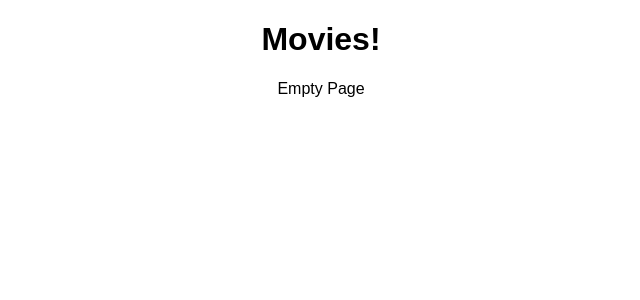
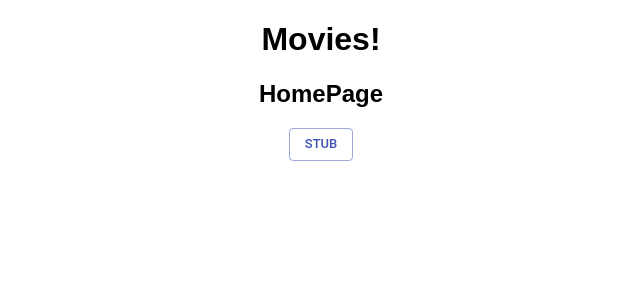
Before and after one commit to larakomosa/movie_sagas, a React (Create React App) app: page /details in a window 1280 px wide. Shown: the top 300 px of the page, without its empty margins (319-959 px from the left). Built offline with nearby package versions, Linux system fonts and the light colour scheme.

Commit message:
added and linked starter pages to App.js

```diff
--- a/src/components/App/App.js
+++ b/src/components/App/App.js
@@ -1,6 +1,10 @@
 import React, { Component } from 'react';
-import {HashRouter as Router, Route} from 'react-router-dom';
+import { HashRouter as Router, Route } from 'react-router-dom';
 import './App.css';
+
+import Home from '../../pages/Home/Home';
+import Details from '../../pages/Details/Details';
+import Add from '../../pages/Add-Movie/Add-Movie';
 
 class App extends Component {
   // Renders the entire app on the DOM
@@ -9,9 +13,10 @@ class App extends Component {
       <div className="App">
         <h1>Movies!</h1>
         <Router>
-          {/* ADD PAGES! */}
+          <Route exact path="/" component={Home} />
+          <Route exact path="/details" component={Details} />
+          <Route exact path="/add" component={Add} />
         </Router>
-        <p>Empty Page</p>
       </div>
     );
   }
--- /dev/null
+++ b/src/pages/Add-Movie/Add-Movie.js
@@ -0,0 +1,28 @@
+import React, { Component } from 'react';
+import { connect } from 'react-redux';
+import { Button } from '@material-ui/core';
+
+class Add extends Component {
+  handleSubmit = (event) => {
+    event.preventDefault();
+    this.props.history.push('/'); //path tbd
+  };
+
+  render() {
+    return (
+      <div>
+        <h2>Add Movie</h2>
+        <Button
+          variant="outlined"
+          color="primary"
+          type="submit"
+          size="small"
+          onClick={this.handleSubmit}
+        >
+          Stub
+        </Button>
+      </div>
+    );
+  }
+}
+export default connect()(Add);
--- /dev/null
+++ b/src/pages/Details/Details.js
@@ -0,0 +1,27 @@
+import React, { Component } from 'react';
+import { connect } from 'react-redux';
+import { Button } from '@material-ui/core';
+
+class Details extends Component {
+  handleSubmit = (event) => {
+    event.preventDefault();
+    this.props.history.push('/add'); //moves user to next page
+  };
+  render() {
+    return (
+      <div>
+        <h2>Details</h2>
+        <Button
+          variant="outlined"
+          color="primary"
+          type="submit"
+          size="small"
+          onClick={this.handleSubmit}
+        >
+          Stub
+        </Button>
+      </div>
+    );
+  }
+}
+export default connect()(Details);
--- /dev/null
+++ b/src/pages/Home/Home.js
@@ -0,0 +1,28 @@
+import React, { Component } from 'react';
+import { connect } from 'react-redux';
+import { Button } from '@material-ui/core';
+
+class Home extends Component {
+  handleSubmit = (event) => {
+    event.preventDefault();
+    this.props.history.push('/details'); //moves user to next page
+  };
+
+  render() {
+    return (
+      <div>
+        <h2>HomePage</h2>
+        <Button
+          variant="outlined"
+          color="primary"
+          type="submit"
+          size="small"
+          onClick={this.handleSubmit}
+        >
+          Stub
+        </Button>
+      </div>
+    );
+  }
+}
+export default connect()(Home);
--- /dev/null
+++ b/src/pages/Home/index.css
@@ -0,0 +1,5 @@
+body {
+  margin: 0;
+  padding: 0;
+  font-family: sans-serif;
+}
```
Also changed, not shown: 1 other file (tests, documents, lock files or other folders).
